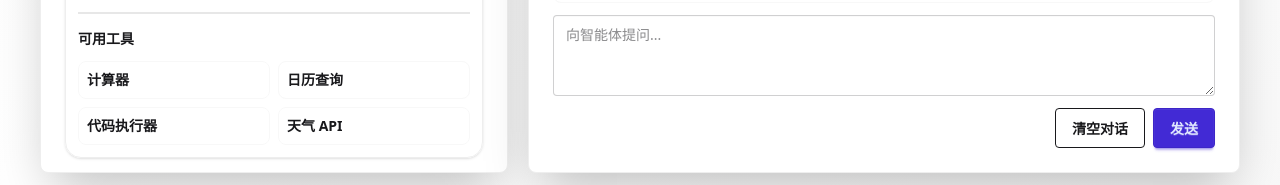
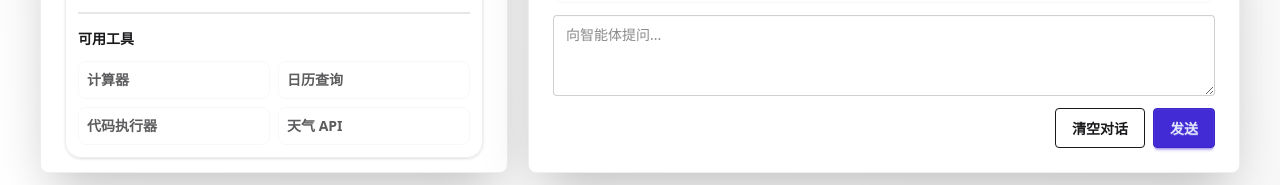
Before and after one commit to justin0x5eed/agent_demo, a React (Vite) app in the folder frontend/: page / in a window 1280 px wide. Shown: the part 611-796 px from the top of the page. Built offline with nearby package versions, Linux system fonts and the light colour scheme.

Commit message:
modify font

```diff
--- a/frontend/src/App.tsx
+++ b/frontend/src/App.tsx
@@ -521,7 +521,7 @@ Key takeaways: ${userMessage}`
                           key={tool.id}
                           className="rounded-box border border-base-200 bg-base-100/80 p-2"
                         >
-                          <span className="label-text min-w-0 flex-1 break-words font-semibold leading-snug">
+                          <span className="label-text min-w-0 flex-1 break-words font-semibold leading-snug opacity-70">
                             {tool.label[language]}
                           </span>
                         </div>
```
